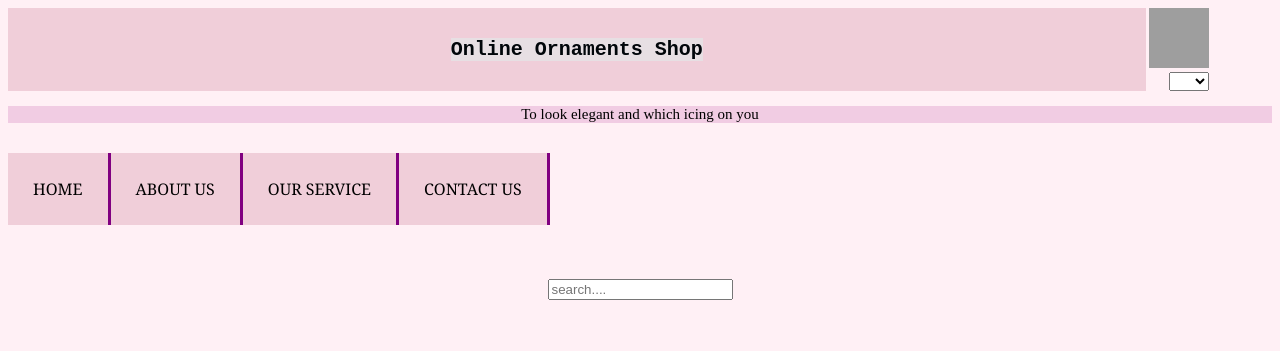
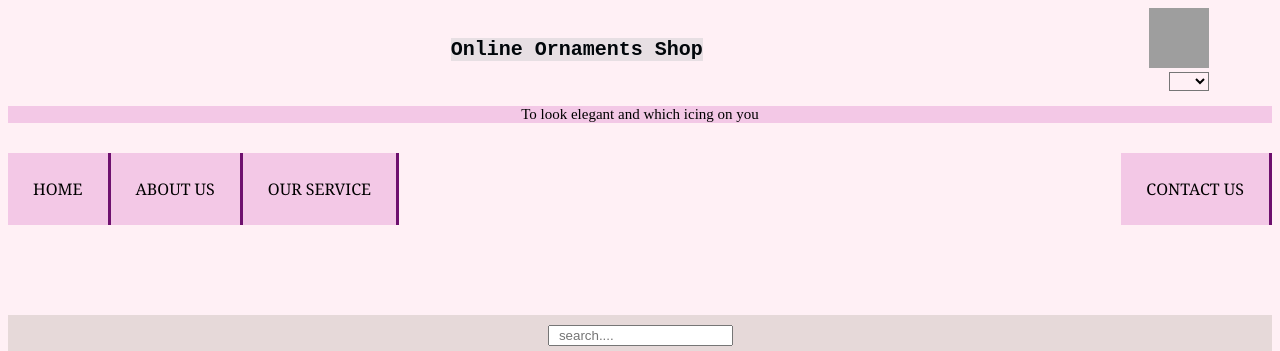
Before and after one commit to jemimahcad01/OOS, a plain HTML site: page index.html in a window 1280 px wide. Shown: the top 351 px of the page. Drawn offline with nearby package versions, Linux system fonts and the light colour scheme; grey boxes are pictures that could not be loaded.

Commit message:
files added

```diff
--- a/index.html
+++ b/index.html
@@ -16,8 +16,10 @@
 <body>
 	<div class="header">
 <div class="Homeheading">
-	<h1>Online Ornaments Shop</h1>
+	<b><h1>Online Ornaments Shop</h1></b>
 </div>
+
+
 <div class="firstprofile">
 	<img src="https://i.postimg.cc/0NGgQHDp/profile.png">
 
@@ -44,19 +46,21 @@
 	<li><a href="ourservice.html">OUR SERVICE</a></li>
     <li class="lastmenuchild"><a href="contactus.html">CONTACT US</a></li>
 </ul>
-<br><br><br><br><br><br><br>
+
+<br><br><br><br><br><br><br><br><br>
 
 
 
 <div class="search">
 	<form>
-	<input type ="text" placeholder="search...."><br>
+	<center><input type ="text" placeholder="  search...."><br></center>
+
 	</form>
 	</div>
 
 
 
-<br><br><br>
+<br><br><br><br><br>
 
 
 
--- a/styles.css
+++ b/styles.css
@@ -8,8 +8,8 @@ h1
 {
 	font-size: 60px;
 	color: rgb(1, 6, 10);
-	background-color: rgb(210, 210, 241);
 }
+
 .Homeheading
 {
 	width: 90%;
@@ -17,16 +17,16 @@ h1
 	gap:30px;
 	justify-content: center;
 	place-items:center;
-	background-color:rgb(240, 206, 217);
-	font-family: 'Courier New';
+	font-family: monospace;
 }
+
 .Homeheadingdescrp
 {
 	font-size: 15px;
 
 	text-align:center;
 	color:black;
-	background-color:rgb(241, 204, 227); ;
+	background-color: rgb(243, 200, 230);
 
 }
 ul
@@ -35,23 +35,23 @@ ul
 	gap: 70px;
 	background-color: black;
 	padding: 0;
-	background-color: lavenderblush;
+
 }
 li
 {
 float: left;
-border-right: 3px solid purple;
+border-right: 3px solid rgb(110, 16, 110);
 }
 li a{
 	display: block;
-	background-color: rgb(240, 206, 217);
+	background-color: rgb(243, 200, 230);
 	padding:25px 25px;
 	color: black;
 	text-decoration: none;
 }
 .lastmenuchild
 {
-	float: left;
+	float: right;
 }
 h2
 {
@@ -59,7 +59,6 @@ h2
 	color: black;
 
 }
-
 h3
 {
 	background-color: rgb(221, 157, 179);
@@ -202,10 +201,9 @@ ul{
 
 
 .search
-{
-	text-align: center;
-	height: 20%;
-
+{  text-align: center;
+	background-color:rgb(230, 217, 217);
+	padding: 10px;
 }
 
 
@@ -218,6 +216,7 @@ ul{
 }
 .firstprofile select{
 	width: 40px;
+	background-color:lavenderblush;
 
 }
 .firstprofile img{
```
Also changed, not shown: ourservice.html (+5 -3 lines).
